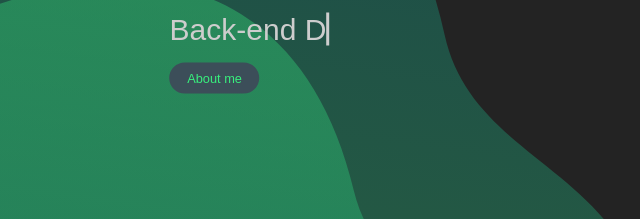
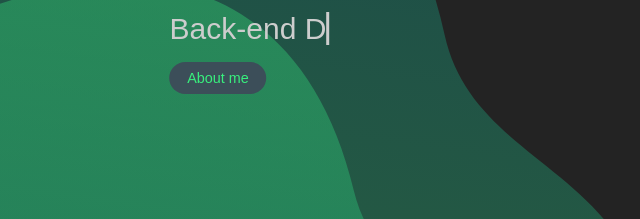
Before and after one commit to jlopezvigna/porfolio, a plain HTML site: page index.html in a window 1280 px wide. Shown: the part 284-503 px from the top of the page, 0-640 px from the left. Drawn offline with nearby package versions, Linux system fonts and the light colour scheme; some packages are replaced by stand-ins of ours; a script that the page names is missing.

Commit message:
cambia estilo en boton

```diff
--- a/assets/style.css
+++ b/assets/style.css
@@ -27,8 +27,8 @@ body{
 .btn--primary{
     background: #3C4E59;
     color: #38EF7D;
-    font-weight: 400;
-    font-size: 0.8rem;
+    font-weight: 500;
+    font-size: 0.9rem;
     border-radius: 50px;
 }
 
```
